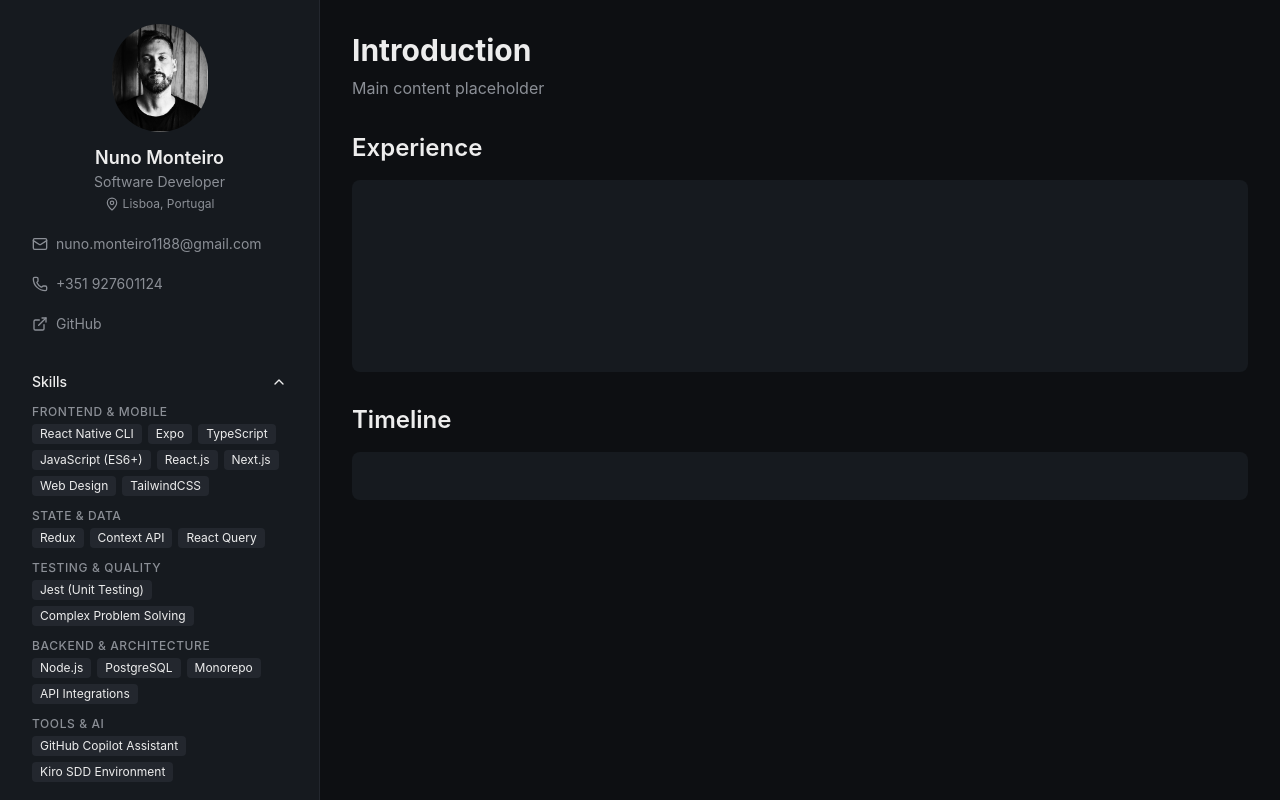
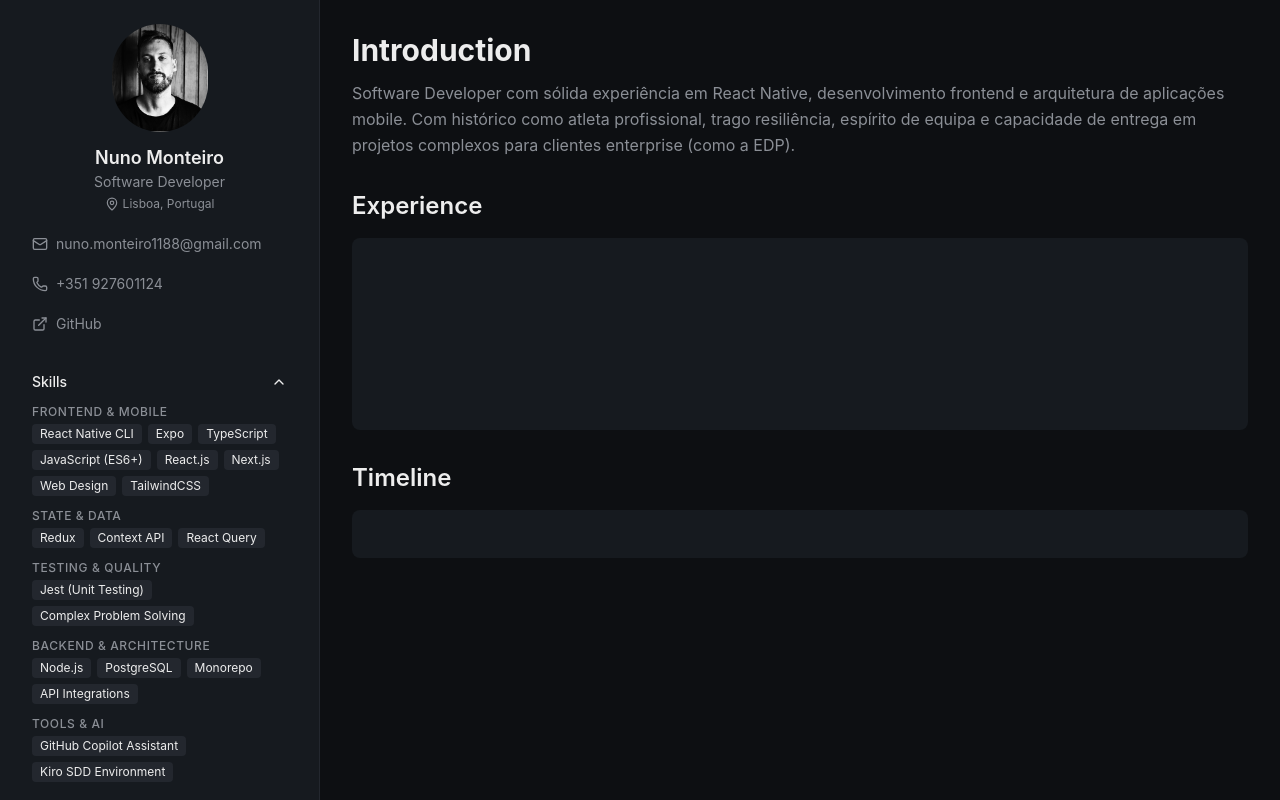
Before and after one commit to Nuno1123/numodev, a Next.js app: page / in a window 1280 px wide. Built offline with nearby package versions, Linux system fonts and the light colour scheme.

Commit message:
feat: add professional introduction section with CV summary

```diff
--- a/src/app/page.tsx
+++ b/src/app/page.tsx
@@ -3,6 +3,7 @@ import MainContent from "@/components/layout/MainContent";
 import MobileNav from "@/components/layout/MobileNav";
 import ProfileHeader from "@/components/sidebar/ProfileHeader";
 import SidebarSections from "@/components/sidebar/SidebarSections";
+import Introduction from "@/components/main/Introduction";
 import { cv } from "@/data";
 
 function SidebarContent() {
@@ -30,12 +31,7 @@ export default function Home() {
       </Sidebar>
       <MainContent>
         <div className="space-y-8">
-          <section>
-            <h1 className="text-3xl font-bold text-foreground">
-              Introduction
-            </h1>
-            <p className="mt-2 text-muted">Main content placeholder</p>
-          </section>
+          <Introduction summary={cv.profile.summary} />
           <section>
             <h2 className="text-2xl font-semibold text-foreground">
               Experience
--- /dev/null
+++ b/src/components/main/Introduction.tsx
@@ -0,0 +1,12 @@
+interface IntroductionProps {
+  summary: string;
+}
+
+export default function Introduction({ summary }: IntroductionProps) {
+  return (
+    <section>
+      <h1 className="text-3xl font-bold text-foreground">Introduction</h1>
+      <p className="mt-3 text-base leading-relaxed text-muted">{summary}</p>
+    </section>
+  );
+}
```
Also changed, not shown: .kiro/specs/portfolio-v1/tasks.md.
